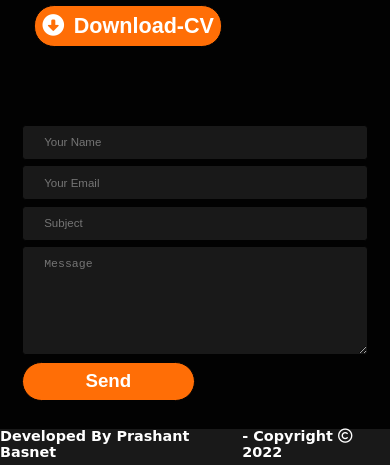
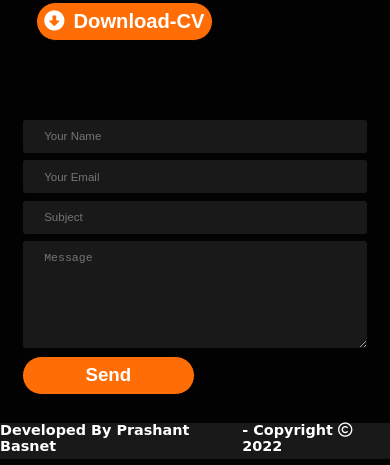
Before and after one commit to Prashant9192/Portfolio-Shashi.github.io, a plain HTML site: page index.html in a window 390 px wide. Shown: the part 2366-2831 px from the top of the page. Drawn offline with nearby package versions, Linux system fonts and the light colour scheme; a web font is replaced by a local one.

Commit message:
Update responsivestyle.css

```diff
--- a/CSS/responsivestyle.css
+++ b/CSS/responsivestyle.css
@@ -164,7 +164,7 @@
     }
 
     footer .contact-me a {
-        font-size: 3rem;
+        font-size: 2.8rem;
     }
 
     .contact-me {
@@ -173,7 +173,7 @@
     }
 
     .contact-me button {
-        border-radius: 2.8rem;
+        border-radius: 3rem;
     }
 
     .messageBox {
@@ -415,3 +415,5 @@ font-size: 1.5rem;
 }
 
 }
+
+/*0ok*/
```
